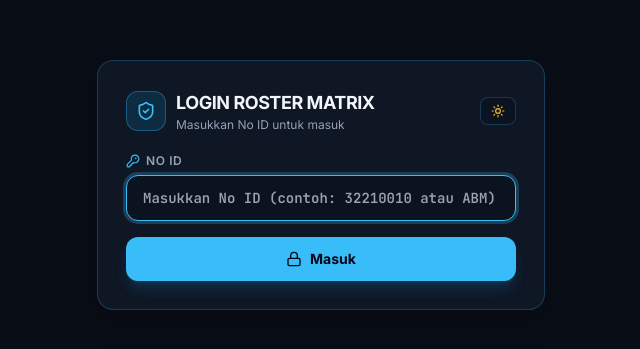
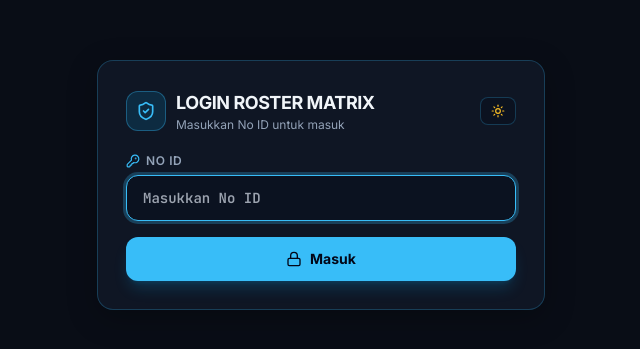
Before and after one commit to belajarvps5758/scanner-collection, a plain HTML site: page roster.html in a window 1280 px wide. Shown: the part 187-536 px from the top of the page, without its empty margins (319-959 px from the left). Drawn offline with nearby package versions, Linux system fonts and the light colour scheme.

Commit message:
Update roster.html

```diff
--- a/roster.html
+++ b/roster.html
@@ -115,7 +115,7 @@
             <i data-lucide="key-round" class="w-3.5 h-3.5 text-sky-400"></i>
             <span>No ID</span>
           </label>
-          <input type="text" id="loginIdInput" placeholder="Masukkan No ID (contoh: 32210010 atau ABM)" required autocomplete="off"
+          <input type="text" id="loginIdInput" placeholder="Masukkan No ID" required autocomplete="off"
             class="cyber-input w-full rounded-xl px-4 py-3 text-sm mono" />
         </div>
 
```
